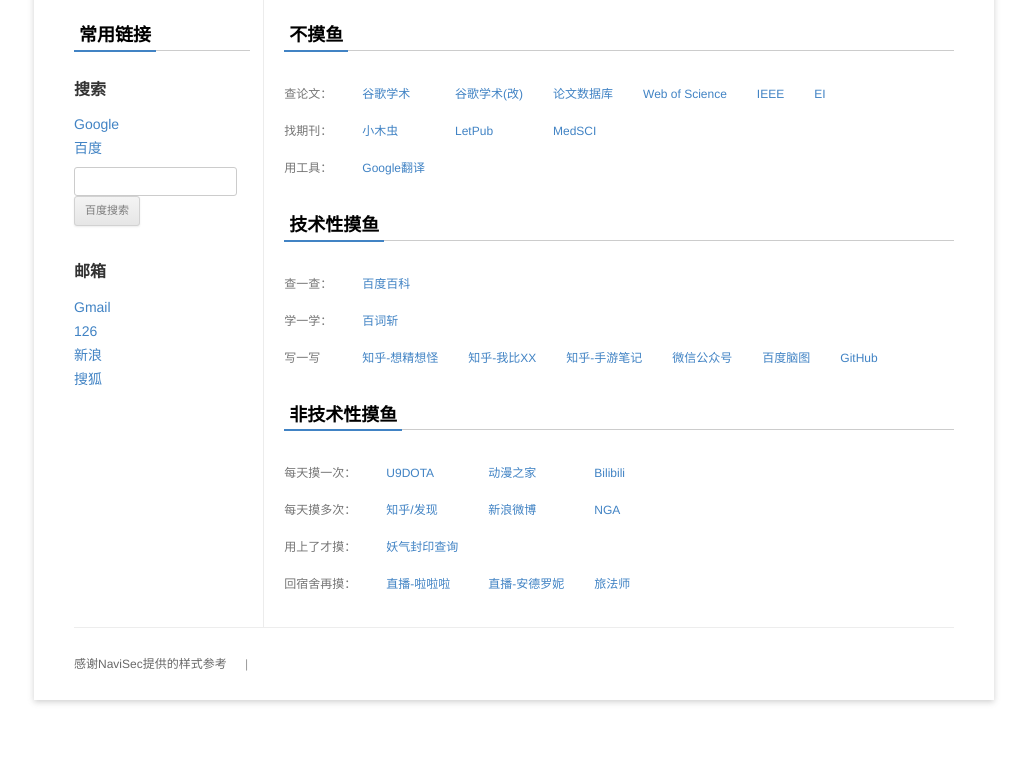
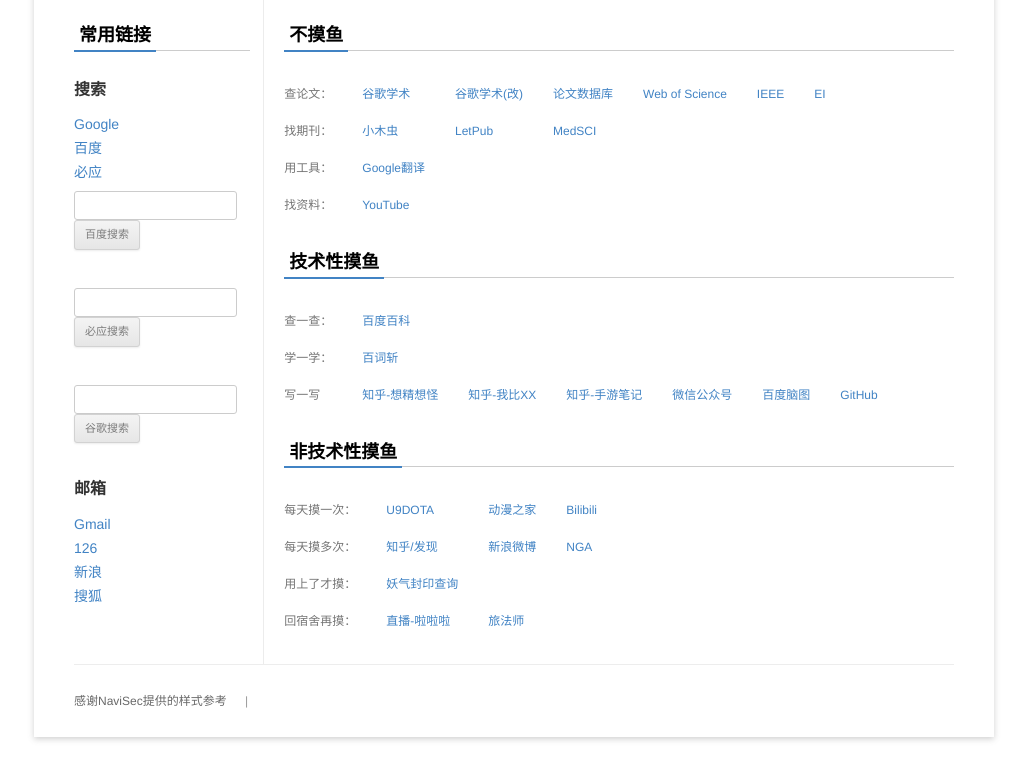
Before and after one commit to lwt1231234/lwt1231234.github.io, a plain HTML site: page index.html in a window 1280 px wide. Shown: the part 91-848 px from the top of the page, without its empty margins (126-1153 px from the left). Before the commit the page ends 811 px from the top, so only its background shows below. Drawn offline with Linux system fonts and the light colour scheme.

Commit message:
Update index.html

```diff
--- a/index.html
+++ b/index.html
@@ -55,7 +55,8 @@
 		<h3 id="-">搜索</h3>
 			<a target="_blank" href="https://www.google.com/">Google</a></br>
 			<a target="_blank" href="https://www.baidu.com/">百度</a></br>
-			<form action="http://www.baidu.com/baidu" target="_blank">
+            <a target="_blank" href="https://cn.bing.com/">必应</a></br>
+			<form action="http://www.baidu.com/" target="_blank">
 				<table bgcolor="#FFFFFF">
 					<tr><td>
 						<input name=tn type=hidden value=baidu>
@@ -65,6 +66,26 @@
 					</td></tr>
 				</table>
 			</form>
+            <form action="https://cn.bing.com/" target="_blank">
+                <table bgcolor="#FFFFFF">
+                    <tr><td>
+                        <input name=tn type=hidden value=bing>
+                        <a href="https://cn.bing.com/"></a>
+                        <input type=text name=word size=20>
+                        <input type="submit" value="必应搜索">
+                    </td></tr>
+                </table>
+            </form>
+            <form action="https://www.google.com/" target="_blank">
+                <table bgcolor="#FFFFFF">
+                    <tr><td>
+                        <input name=tn type=hidden value=google>
+                        <a href="https://www.google.com/"></a>
+                        <input type=text name=word size=20>
+                        <input type="submit" value="谷歌搜索">
+                    </td></tr>
+                </table>
+            </form>
 		<h3 id="-">邮箱</h3>
 			<a target="_blank" href="https://mail.google.com">Gmail</a></br>
 			<a target="_blank" href="http://www.126.com">126</a></br>
@@ -98,6 +119,10 @@
 							<td>用工具：</td>
 							<td><a target="_blank" href="https://translate.google.cn/?hl=zh-CN">Google翻译</a></td>
 						</tr>
+                        <tr>
+                            <td>找资料：</td>
+                            <td><a target="_blank" href="https://www.youtube.com/">YouTube</a></td>
+                        </tr>
 					</tbody>
 				</table>
 			<h2><span class="current" id="-" >&nbsp;技术性摸鱼&nbsp;</span><span id="-">&nbsp;</span></h2>
@@ -146,7 +171,6 @@
 						<tr>
 							<td>回宿舍再摸：</td>
 							<td><a target="_blank" href="http://www.douyu.com/lslalala">直播-啦啦啦</a></td>
-							<td><a target="_blank" href="http://www.huya.com/a16789">直播-安德罗妮</a></td>
 							<td><a target="_blank" href="https://www.iyingdi.com/">旅法师</a></td>
 						</tr>
 					</tbody>
```
